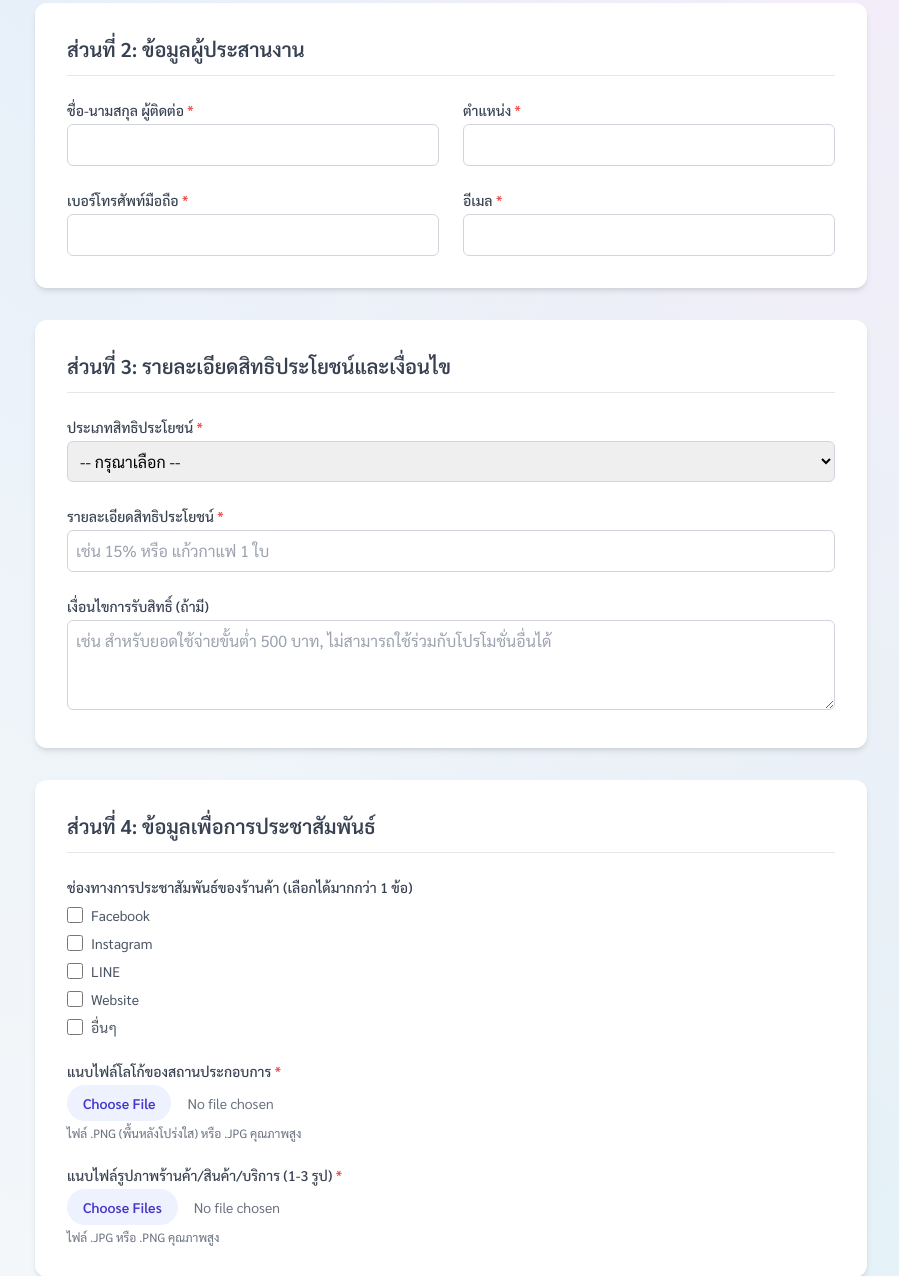
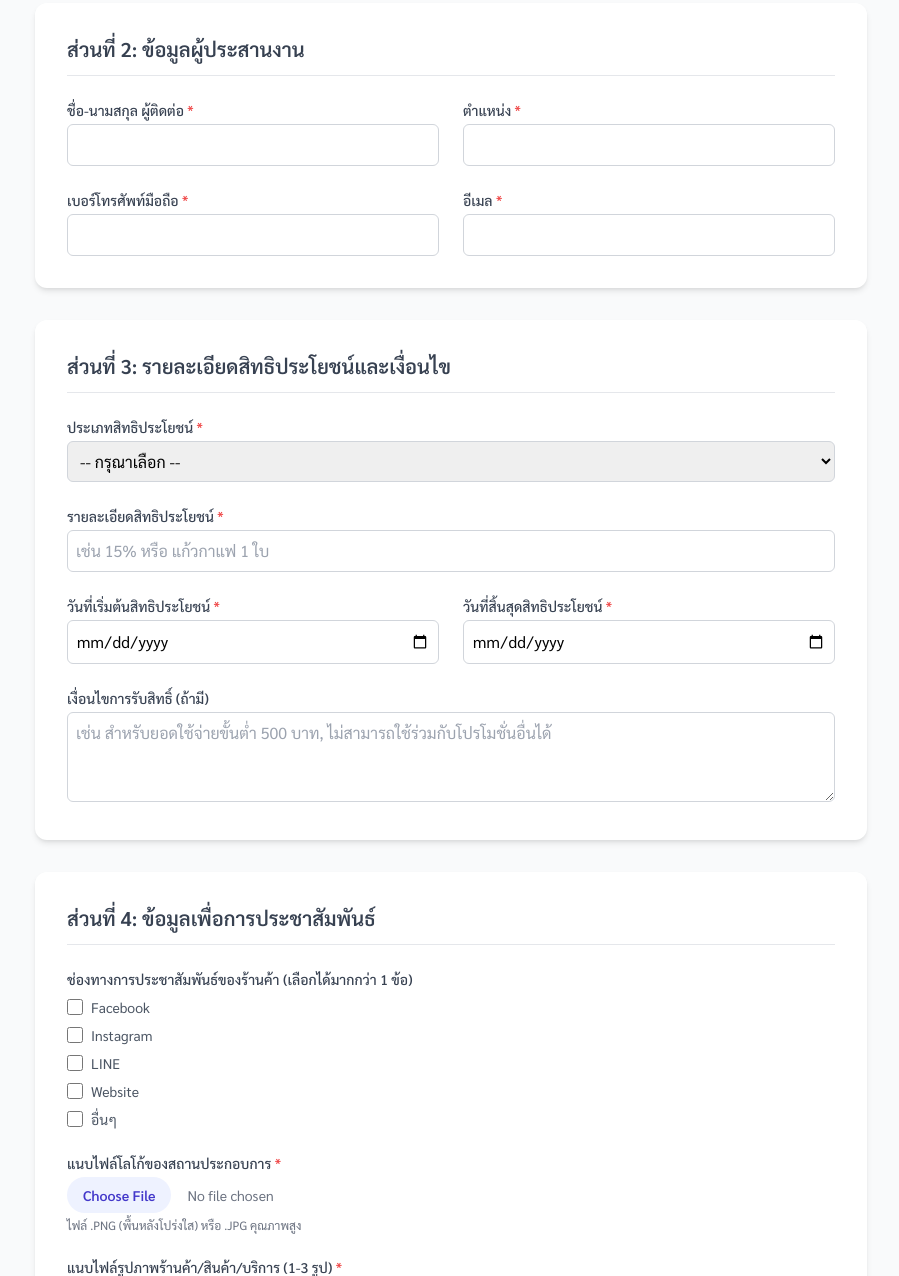
Before and after one commit to pongwarajantee/sme-mice-merchant-onboarding, a plain HTML site: page index.html in a window 1280 px wide. Shown: the part 913-2189 px from the top of the page, without its empty margins (189-1088 px from the left). Drawn offline with nearby package versions, Linux system fonts and the light colour scheme.

Commit message:
Update index.html

```diff
--- a/index.html
+++ b/index.html
@@ -17,16 +17,7 @@
     <style>
         body {
             font-family: 'Sarabun', sans-serif;
-        }
-
-        /* ---โค้ดสำหรับพื้นหลัง Gradient ที่เพิ่มเข้ามา--- */
-        .aurora-background {
-            background-color: #f8f9fa; /* สีพื้นหลังหลัก */
-            background-image:
-                radial-gradient(at 20% 20%, hsla(210, 80%, 70%, 0.15) 0px, transparent 50%),
-                radial-gradient(at 80% 10%, hsla(280, 75%, 65%, 0.1) 0px, transparent 50%),
-                radial-gradient(at 80% 80%, hsla(190, 70%, 60%, 0.15) 0px, transparent 50%);
-            transition: background 0.3s ease-in-out;
+            background-color: #f7fafc;
         }
 
         .form-section {
@@ -71,8 +62,7 @@
         }
     </style>
 </head>
-<!-- ---[การเปลี่ยนแปลง] เปลี่ยน class จาก bg-gray-50 เป็น aurora-background--- -->
-<body class="aurora-background">
+<body class="bg-gray-50">
 
     <div class="container mx-auto p-4 md:p-8 max-w-4xl">
 
@@ -80,9 +70,9 @@
         <header class="text-center mb-10">
             <div class="flex justify-center items-center space-x-4 md:space-x-8 mb-6">
                 <!-- Placeholder for Logos -->
-                <img src="images/SME Better Together Logo.jpg" alt="โลโก้ สมาพันธ์เอสเอ็มอีไทย" class="h-10 md:h-12 object-contain">
-                <img src="images/tceb_logo.png" alt="โลโก้ TCEB" class="h-10 md:h-12 object-contain">
-                <img src="images/visa_logo.png" alt="โลโก้ VISA" class="h-10 md:h-12 object-contain">
+                <img src="https://placehold.co/150x60/CBD5E0/334155?text=SME+Thailand" alt="โลโก้ สมาพันธ์เอสเอ็มอีไทย" class="h-10 md:h-12 object-contain">
+                <img src="https://placehold.co/150x60/CBD5E0/334155?text=TCEB" alt="โลโก้ TCEB" class="h-10 md:h-12 object-contain">
+                <img src="https://placehold.co/150x60/CBD5E0/334155?text=VISA" alt="โลโก้ VISA" class="h-10 md:h-12 object-contain">
             </div>
             <h1 class="text-2xl md:text-3xl font-bold text-gray-800">ฟอร์มสมัครเข้าร่วมเป็นร้านค้าเครือข่าย</h1>
             <h2 class="text-xl md:text-2xl font-semibold text-indigo-600">โครงการบัตร SME Thailand MICE Visa Prepaid Card</h2>
@@ -164,8 +154,8 @@
             <!-- Section 3: Benefits & Conditions -->
             <div class="form-section">
                  <h3 class="text-xl font-semibold mb-6 border-b pb-3 text-gray-700">ส่วนที่ 3: รายละเอียดสิทธิประโยชน์และเงื่อนไข</h3>
-                 <div class="grid grid-cols-1 gap-6">
-                    <div>
+                 <div class="grid grid-cols-1 md:grid-cols-2 gap-6">
+                    <div class="md:col-span-2">
                         <label for="benefitType" class="block text-sm font-medium text-gray-700 mb-1">ประเภทสิทธิประโยชน์ <span class="text-red-500">*</span></label>
                         <select id="benefitType" name="benefitType" class="form-select w-full p-2 border border-gray-300 rounded-md" required>
                             <option value="" disabled selected>-- กรุณาเลือก --</option>
@@ -175,11 +165,22 @@
                             <option value="สิทธิพิเศษอื่นๆ">สิทธิพิเศษอื่นๆ</option>
                         </select>
                     </div>
-                    <div>
+                    <div class="md:col-span-2">
                         <label for="benefitDetail" class="block text-sm font-medium text-gray-700 mb-1">รายละเอียดสิทธิประโยชน์ <span class="text-red-500">*</span></label>
                         <input type="text" id="benefitDetail" name="benefitDetail" class="form-input w-full p-2 border border-gray-300 rounded-md" placeholder="เช่น 15% หรือ แก้วกาแฟ 1 ใบ" required>
                     </div>
+
+                    <!-- [เพิ่มใหม่] ระยะเวลาของสิทธิประโยชน์ -->
                     <div>
+                        <label for="benefitStartDate" class="block text-sm font-medium text-gray-700 mb-1">วันที่เริ่มต้นสิทธิประโยชน์ <span class="text-red-500">*</span></label>
+                        <input type="date" id="benefitStartDate" name="benefitStartDate" class="form-input w-full p-2 border border-gray-300 rounded-md" required>
+                    </div>
+                    <div>
+                        <label for="benefitEndDate" class="block text-sm font-medium text-gray-700 mb-1">วันที่สิ้นสุดสิทธิประโยชน์ <span class="text-red-500">*</span></label>
+                        <input type="date" id="benefitEndDate" name="benefitEndDate" class="form-input w-full p-2 border border-gray-300 rounded-md" required>
+                    </div>
+
+                    <div class="md:col-span-2">
                         <label for="benefitCondition" class="block text-sm font-medium text-gray-700 mb-1">เงื่อนไขการรับสิทธิ์ (ถ้ามี)</label>
                         <textarea id="benefitCondition" name="benefitCondition" rows="3" class="form-textarea w-full p-2 border border-gray-300 rounded-md" placeholder="เช่น สำหรับยอดใช้จ่ายขั้นต่ำ 500 บาท, ไม่สามารถใช้ร่วมกับโปรโมชั่นอื่นได้"></textarea>
                     </div>
@@ -320,7 +321,7 @@
             const errorMessage = document.getElementById('errorMessage');
 
             // !!!  สำคัญ: แก้ไข URL นี้เป็น URL ของ Google Apps Script Web App ที่คุณ Deploy ไว้  !!!
-            const GOOGLE_SCRIPT_URL = 'https://script.google.com/macros/s/AKfycbyMoPWkOpZCyi2uohVibG89NxEfDOW4TQrfubqHv4kxP7jDnHjvpRVTGMuLkQ7A46Ap/exec';
+            const GOOGLE_SCRIPT_URL = 'https://script.google.com/macros/s/AKfycbw5vq8fCslkHFZFixGiu5ZckWi9uzvYgtfweSLRfoTupYyFfdK7QBPg-uYccSEq3-SW/exec';
 
             // --- Logic for "Other" fields ---
             const businessTypeSelect = document.getElementById('businessType');
```
